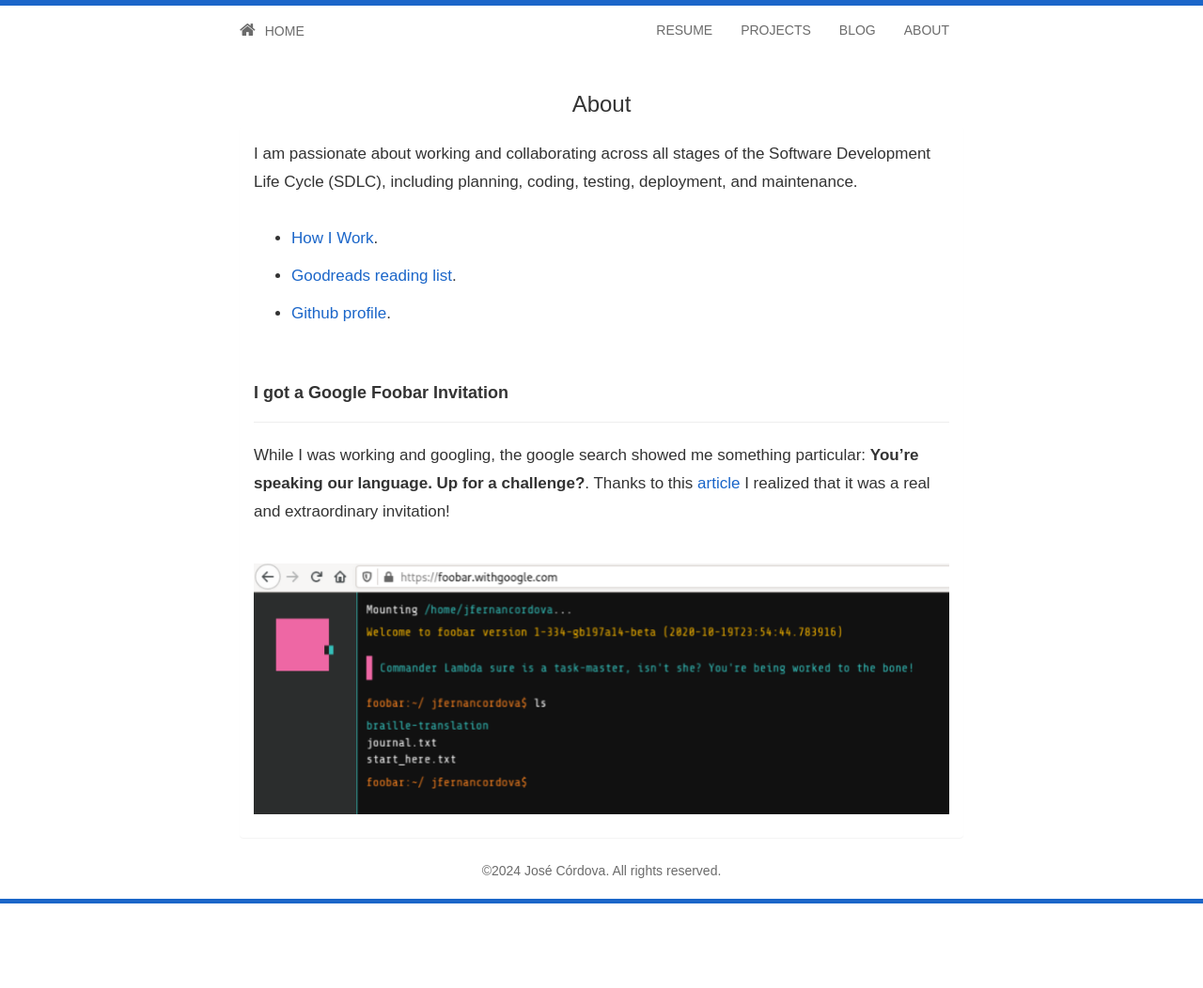
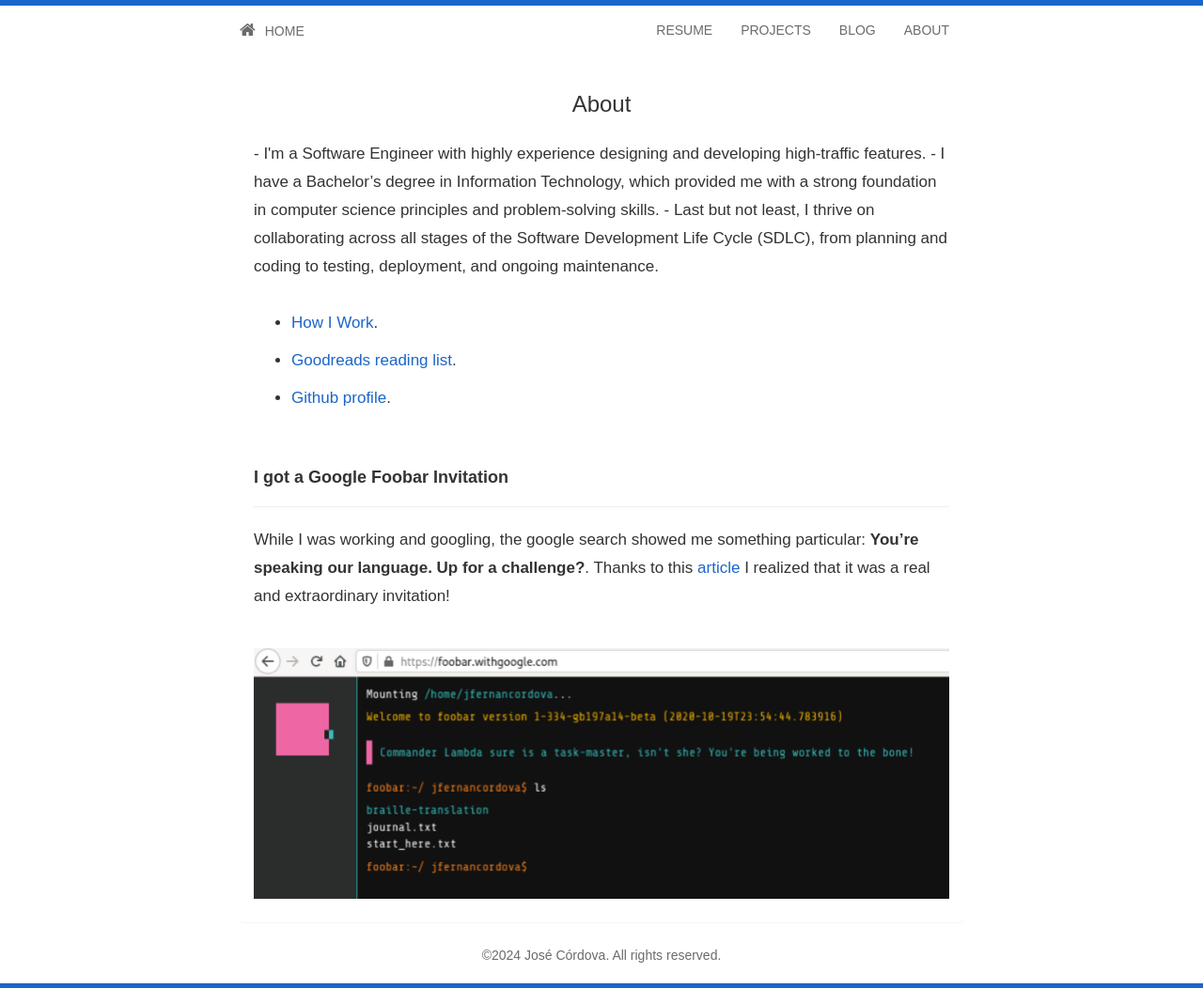
Before and after one commit to jfernancordova/jfernancordova.github.io, a Jekyll site: the page built from about.html, in a window 1280 px wide. Shown: the whole page at 94% size. Built offline with Jekyll 4.4.1, drawn with Linux system fonts in a browser that asks for light colours; nearby versions of some CDN libraries; before the commit the page ends 962 px from its top, so only the background shows below that.

Commit message:
docs: Revise about.html to enhance personal introduction and highlight software engineering experience

```diff
--- a/about.html
+++ b/about.html
@@ -9,7 +9,9 @@ title: About
         <div class="panel-body">
             <div class="blogpost">
                 <div>
-                    I am passionate about working and collaborating across all stages of the Software Development Life Cycle (SDLC), including planning, coding, testing, deployment, and maintenance.
+                    - I'm a Software Engineer with highly experience designing and developing high-traffic features.
+                    - I have a Bachelor’s degree in Information Technology, which provided me with a strong foundation in computer science principles and problem-solving skills.
+                    - Last but not least, I thrive on collaborating across all stages of the Software Development Life Cycle (SDLC), from planning and coding to testing, deployment, and ongoing maintenance.
                     <br>
                     <br>
                      <ul>
```
